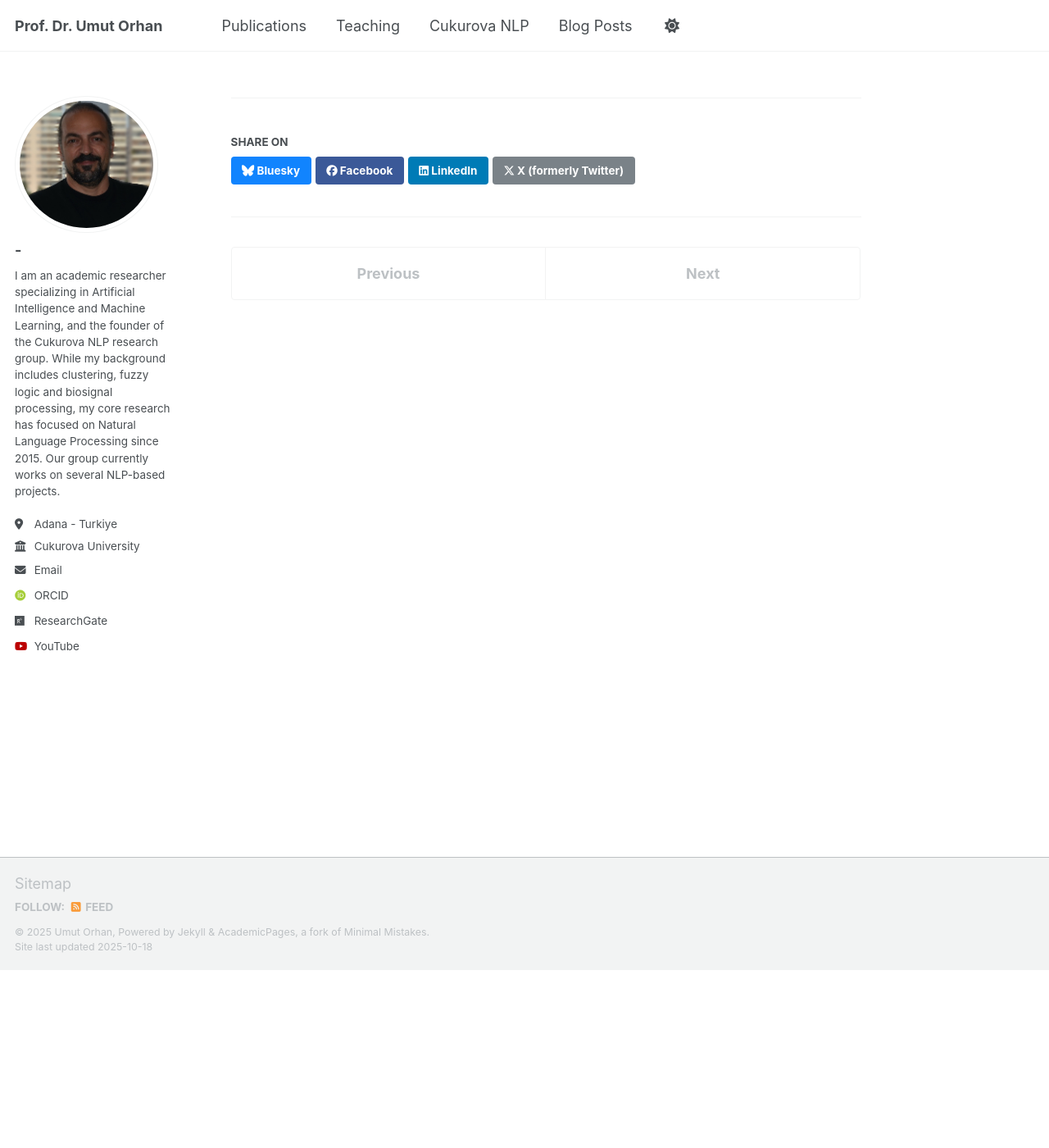
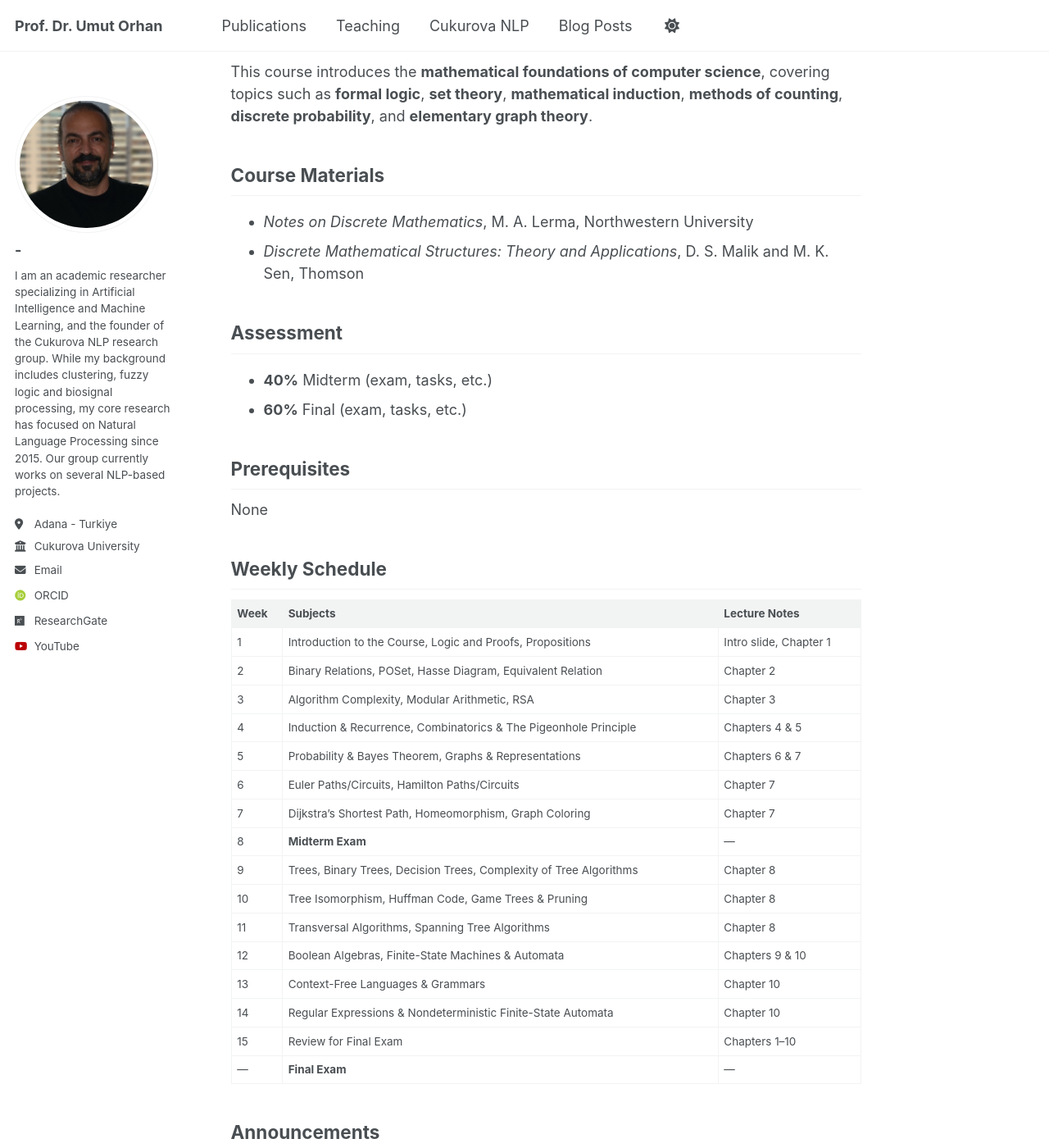
Before and after one commit to uorhan/uorhan.github.io, a Jekyll site: the page built from _teaching/discrete-mathematics.md, in a window 1280 px wide and 1400 px high, scrolled down 217 px. Shown: the whole window at 82% size. Built offline with Jekyll 4.4.1, drawn with Linux system fonts in a browser that asks for light colours; some web fonts are replaced; a script that is not in the unit is left out; some of the changed text lies outside the part shown.

Commit message:
Update discrete-mathematics.md

```diff
--- a/_teaching/discrete-mathematics.md
+++ b/_teaching/discrete-mathematics.md
@@ -5,4 +5,53 @@ type: "Undergraduate Course"
 permalink: /teaching/discrete-mathematics
 ---
 
-Bu, **Kesikli Matematik** dersinin sayfasıdır. Ders notları, duyurular ve kaynaklar buraya eklenecek.
+## Course Objectives
+This course introduces the **mathematical foundations of computer science**, covering topics such as **formal logic**, **set theory**, **mathematical induction**, **methods of counting**, **discrete probability**, and **elementary graph theory**.
+
+## Course Materials
+- *Notes on Discrete Mathematics*, M. A. Lerma, Northwestern University
+- *Discrete Mathematical Structures: Theory and Applications*, D. S. Malik and M. K. Sen, Thomson
+
+## Assessment
+- **40%** Midterm (exam, tasks, etc.)
+- **60%** Final (exam, tasks, etc.)
+
+## Prerequisites
+None
+
+## Weekly Schedule
+
+| Week | Subjects | Lecture Notes |
+|------|-----------|---------------|
+| 1 | Introduction to the Course, Logic and Proofs, Propositions | Intro slide, Chapter 1 |
+| 2 | Binary Relations, POSet, Hasse Diagram, Equivalent Relation | Chapter 2 |
+| 3 | Algorithm Complexity, Modular Arithmetic, RSA | Chapter 3 |
+| 4 | Induction & Recurrence, Combinatorics & The Pigeonhole Principle | Chapters 4 & 5 |
+| 5 | Probability & Bayes Theorem, Graphs & Representations | Chapters 6 & 7 |
+| 6 | Euler Paths/Circuits, Hamilton Paths/Circuits | Chapter 7 |
+| 7 | Dijkstra’s Shortest Path, Homeomorphism, Graph Coloring | Chapter 7 |
+| 8 | **Midterm Exam** | — |
+| 9 | Trees, Binary Trees, Decision Trees, Complexity of Tree Algorithms | Chapter 8 |
+| 10 | Tree Isomorphism, Huffman Code, Game Trees & Pruning | Chapter 8 |
+| 11 | Transversal Algorithms, Spanning Tree Algorithms | Chapter 8 |
+| 12 | Boolean Algebras, Finite-State Machines & Automata | Chapters 9 & 10 |
+| 13 | Context-Free Languages & Grammars | Chapter 10 |
+| 14 | Regular Expressions & Nondeterministic Finite-State Automata | Chapter 10 |
+| 15 | Review for Final Exam | Chapters 1–10 |
+| — | **Final Exam** | — |
+
+## Announcements
+All announcements regarding exams, tasks, and deadlines will be shared during the semester.
+
+## Resources
+
+Below you can find past exam papers.
+
+<ul>
+  {% assign files = site.static_files | where_exp: "file", "file.path contains '/assets/exams/discrete-mathematics/'" %}
+  {% for file in files %}
+    {% if file.extname == ".pdf" %}
+      <li><a href="{{ file.path | relative_url }}">{{ file.name }}</a></li>
+    {% endif %}
+  {% endfor %}
+</ul>
```
